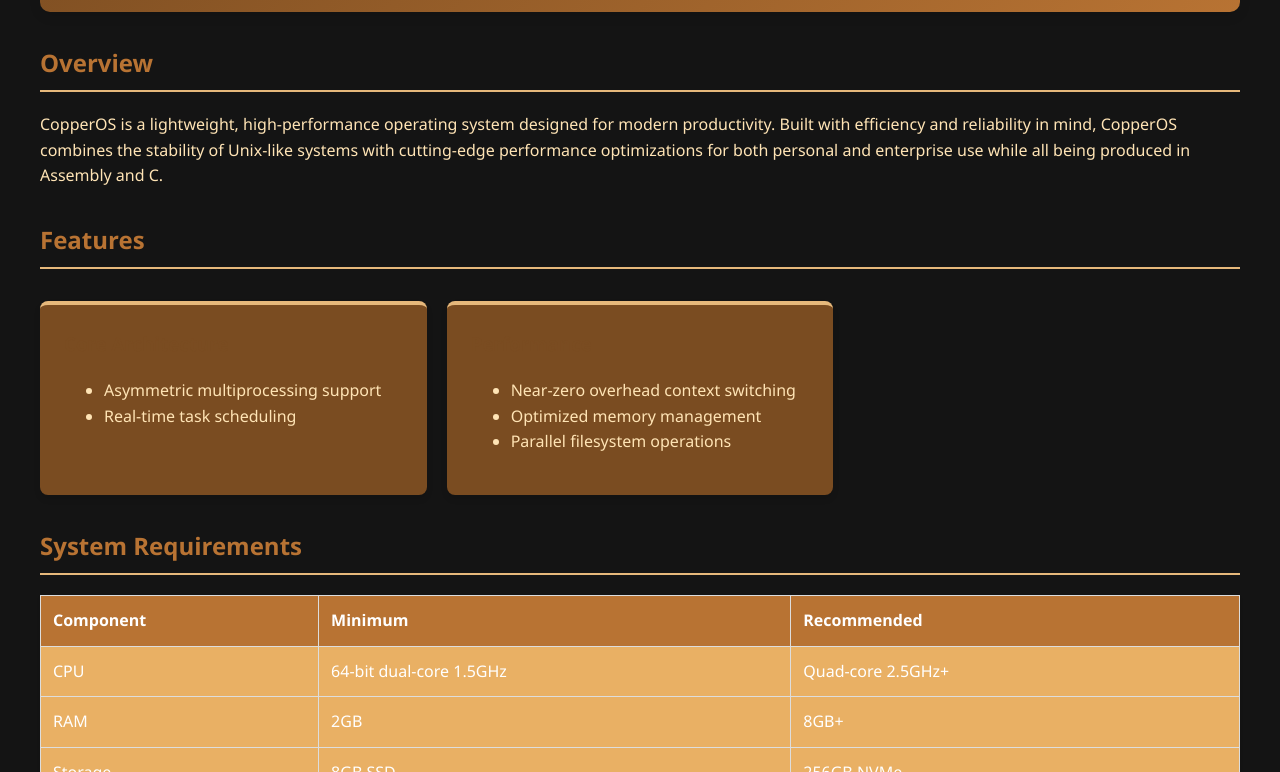
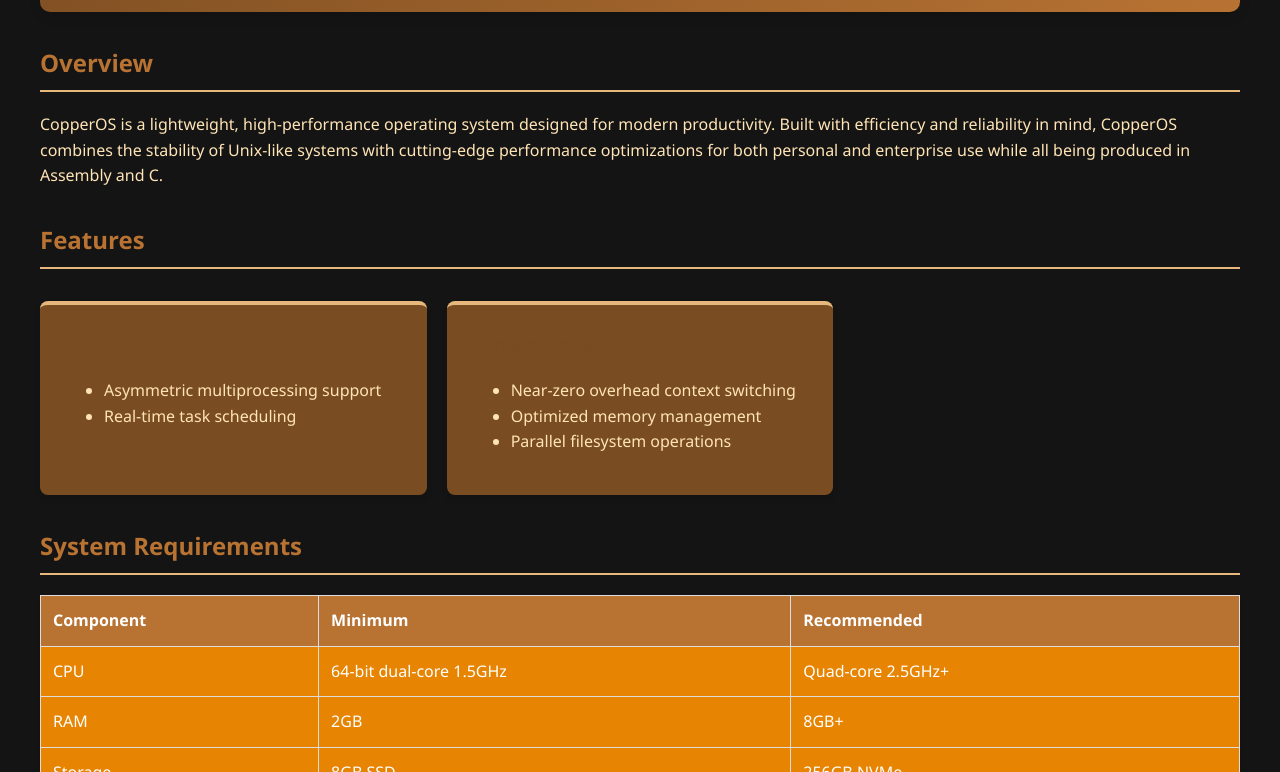
Before and after one commit to NightForge-Development/CopperOS, a plain HTML site: page index.html in a window 1280 px wide. Shown: the part 180-952 px from the top of the page. Drawn offline with Linux system fonts and the light colour scheme.

Commit message:
Update index.html

```diff
--- a/index.html
+++ b/index.html
@@ -9,7 +9,7 @@
         :root {
             --copper-primary: #B87333;
             --copper-secondary: #E6B87B;
-            --copper-tridary: #e9b064;
+            --copper-tridary: #e78503;
             --copper-dark: #7A4C21;
             --copper-light: #FFE4B5;
         }
```
